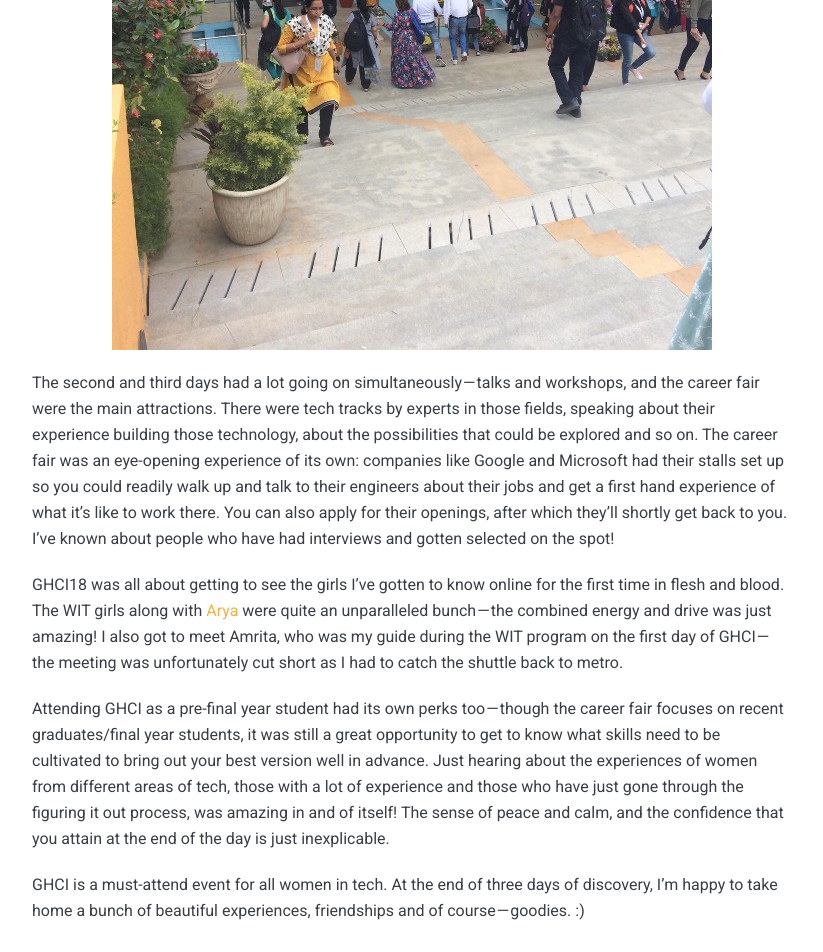
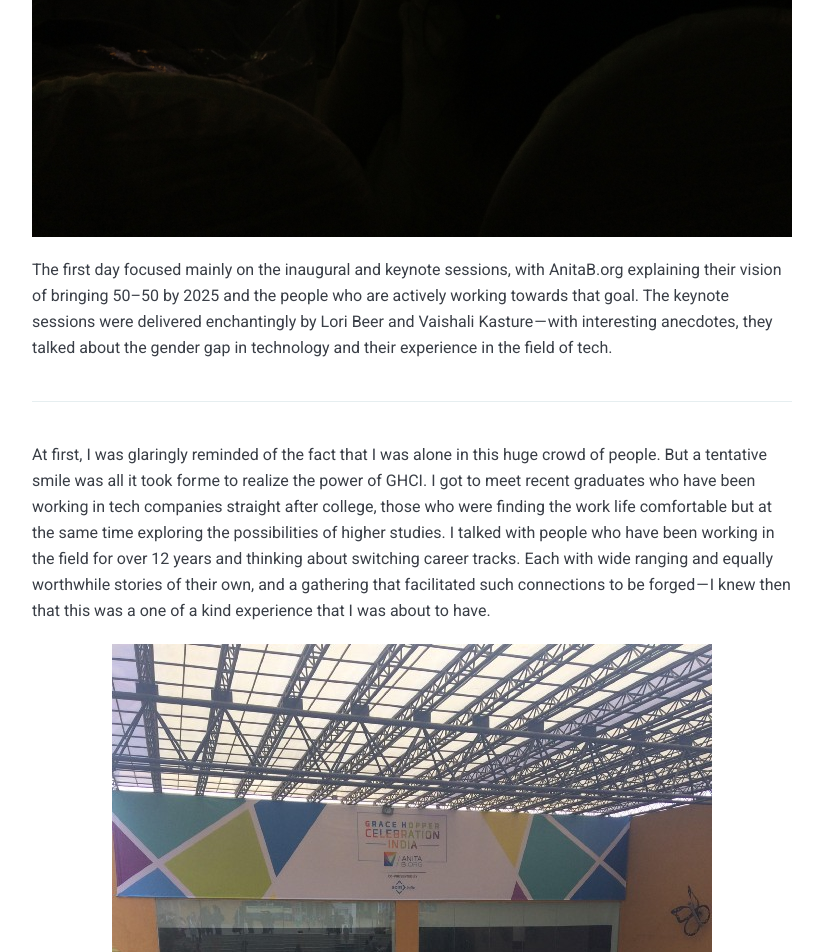
Before and after one commit to liyanasahir/liyanasahir.github.io, a Jekyll site: the page built from _posts/2018-11-22-attending--ghci18.markdown, in a window 1280 px wide and 1400 px high, scrolled down 2121 px. Shown: the top 952 px of the window, without its empty margins (228-1051 px from the left). Built offline with Jekyll 4.4.1, drawn with Linux system fonts in a browser that asks for light colours; nearby versions of some CDN libraries; comment, search, counter and statistics services are not loaded; some of the changed text lies outside the part shown.

```diff
--- a/_posts/2018-11-22-attending--ghci18.markdown
+++ b/_posts/2018-11-22-attending--ghci18.markdown
@@ -3,22 +3,32 @@
 title:	"Attending #GHCI18!"
 date:	2018-11-22
 image:  ghci.jpeg
-tags: wit, ghci
+tags: WOMEN-IN-TECH, GHCI
 ---
-The *Grace Hopper Celebration India* is Asia’s largest gathering of women technologists. It is produced by AnitaB.org and presented in partnership with ACM *India*. This year, GHCI took place between 14th and 16th November in Bangalore, and I was lucky enough to witness what this celebration was all about.
+The *Grace Hopper Celebration India* is Asia’s largest gathering of women technologists. It is produced by AnitaB.org and presented in partnership with ACM India. This year, GHCI took place between 14th and 16th November in Bangalore, and I was lucky enough to witness what this celebration was all about.
 
-Each year, AnitaB.org awards scholarships for final year students to be a part of the event. Being a pre-final year student, I got the opportunity to be a part of this event through the WIT Program by Rethink Foundation — after 4 weeks of interesting activities, five of us were presented with the conferences passes. The rest were also encouraged to crowd-fund so as not to miss this chance this time — and the three days at GHCI were completely worth all the effort put in, I’d say!
+Each year, AnitaB.org awards scholarships for final year students to be a part of the event. Being a pre-final year student, I got the opportunity to be a part of this event through the WIT Program by Rethink Foundation — after 4 weeks of rigorous activities, five of us got selected for the scholarship to attend the conference, and off to Bangalore it was!
 
-The first day focused mainly on the inaugural and keynote sessions, with AnitaB.org explaining their vision of brining 50–50 by 2025 and the people who are actively working on bridging it. The keynote sessions were delivered enchantingly by Lori Beer and Vaishali Kasture — with interesting anecdotes, they talked about the gender gap in technology and their experience in the field of tech.
+![]({{ site.baseurl }}/images/ghci2.JPG){:style="margin: 0 auto; display: block;"}
 
-It was right that day that I got to realize the power of GHCI — I got to meet recent graduates who have been working in tech companies, those who were finding the work life comfortable but at the same time exploring the possibilities of higher studies, as well as people who have been working in the field for over 12 years and thinking about switching career tracks. Each with wide ranging and equally worthwhile stories of their own, and a gathering that facilitated such connections to be forged — I knew then that this was a one of a kind experience that I was about to have.
+The first day focused mainly on the inaugural and keynote sessions, with AnitaB.org explaining their vision of bringing 50–50 by 2025 and the people who are actively working towards that goal. The keynote sessions were delivered enchantingly by Lori Beer and Vaishali Kasture — with interesting anecdotes, they talked about the gender gap in technology and their experience in the field of tech.
+
+***
+
+At first, I was glaringly reminded of the fact that I was alone in this huge crowd of people. But a tentative smile was all it took for me to realize the power of GHCI. I got to meet recent graduates who have been working in tech companies straight after college, those who were finding the work life comfortable but at the same time exploring the possibilities of higher studies. I talked with people who have been working in the field for over 12 years and thinking about switching career tracks. Each with wide ranging and equally worthwhile stories of their own, and a gathering that facilitated such connections to be forged — I knew then that this was a one of a kind experience that I was about to have.
 
 ![]({{ site.baseurl }}/images/ghci.jpeg){:style="margin: 0 auto; display: block;"}
 
-The second and third days had a lot going on simultaneously — talks and workshops, and the career fair were the main attractions. There were tech tracks by experts in those fields, speaking about their experience building those technology, about the possibilities that could be explored and so on. The career fair was an eye-opening experience of its own: companies like Google and Microsoft had their stalls set up so you could readily walk up and talk to their engineers about their jobs and get a first hand experience of what it’s like to work there. You can also apply for their openings, after which they’ll shortly get back to you. I’ve known about people who have had interviews and gotten selected on the spot!
+**The second and third days had a lot going on simultaneously** — talks, workshops and the career fair were the main attractions. There were tech tracks by experts in those fields, speaking about their experience building those technology, about the possibilities that could be explored and so on.
 
-GHCI18 was all about getting to see the girls I’ve gotten to know online for the first time in flesh and blood. The WIT girls along with [Arya](aryamurali.com) were quite an unparalleled bunch — the combined energy and drive was just amazing! I also got to meet Amrita, who was my guide during the WIT program on the first day of GHCI — the meeting was unfortunately cut short as I had to catch the shuttle back to metro.
+The career fair was an eye-opening experience of its own: companies like Google and Microsoft had their stalls set up so you could readily walk up and talk to their engineers about their jobs, and get a first hand experience of what it’s like to work there. You can also apply for their openings, after which they’ll shortly get back to you. I’ve known about people who have had interviews and gotten selected on the spot!
 
-Attending GHCI as a pre-final year student had its own perks too — though the career fair focuses on recent graduates/final year students, it was still a great opportunity to get to know what skills need to be cultivated to bring out your best version well in advance. Just hearing about the experiences of women from different areas of tech, those with a lot of experience and those who have just gone through the figuring it out process, was amazing in and of itself! The sense of peace and calm, and the confidence that you attain at the end of the day is just inexplicable.
+GHCI18 was all about getting to see the girls I’ve gotten to know online in the previous weeks, for the first time in flesh and blood. The WIT girls along with [Arya](http://www.aryamurali.com) were quite an unparalleled bunch — the combined energy and drive left me speechless. I also got to meet Amrita (who was my guide during the WIT program) on the first day of GHCI. The meetings were unfortunately cut short as I had to catch the shuttle back to metro.
+
+Attending GHCI as a pre-final year student had its own perks too — though the career fair focuses on recent graduates/final year students, it was still a great opportunity to get to know what skills were needed to be cultivated for when the time was ripe. Just hearing about the experiences of women from different areas of tech - those with a lot of experience and those who have just gone through the figuring it out process - was amazing in and of itself. The sense of peace and calm, and the confidence that you attain at the end of the day is just inexplicable.
+
+***
 
 GHCI is a must-attend event for all women in tech. At the end of three days of discovery, I’m happy to take home a bunch of beautiful experiences, friendships and of course — goodies. :)
+
+![]({{ site.baseurl }}/images/goodies.png){:style="margin: 0 auto; display: block;"}
--- a/_posts/2019-03-09-hacking-the-night-away.markdown
+++ b/_posts/2019-03-09-hacking-the-night-away.markdown
@@ -2,7 +2,7 @@
 layout:	post
 title:	"Hacking the Night Away"
 date:	2019-03-09
-image: htn9.jpeg
+image: htn9.png
 tags: hackathon, wit
 ---
 *A month ago, we organized Hack the Night — a 24-hour hackathon, exclusively for women. This is the story of all that went on behind the scenes.*
```
Also changed, not shown: images/goodies.png (added).
